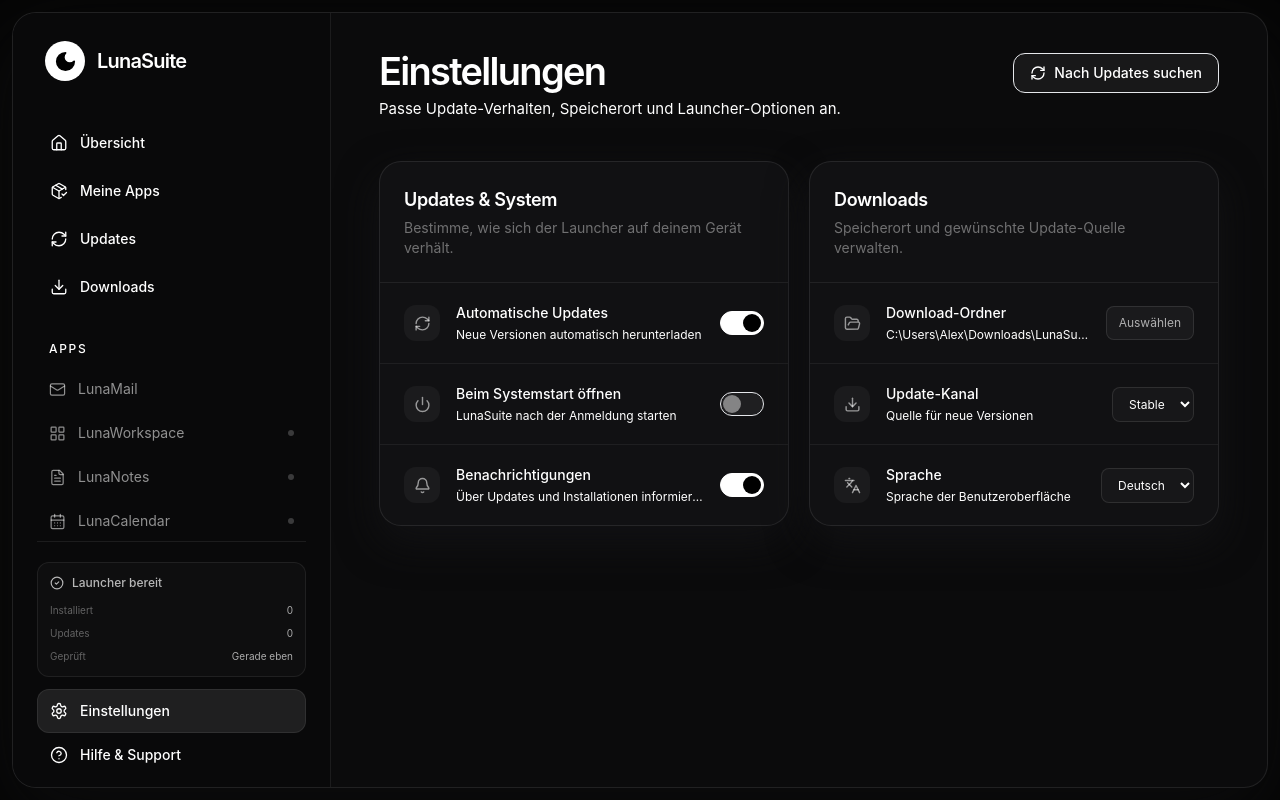
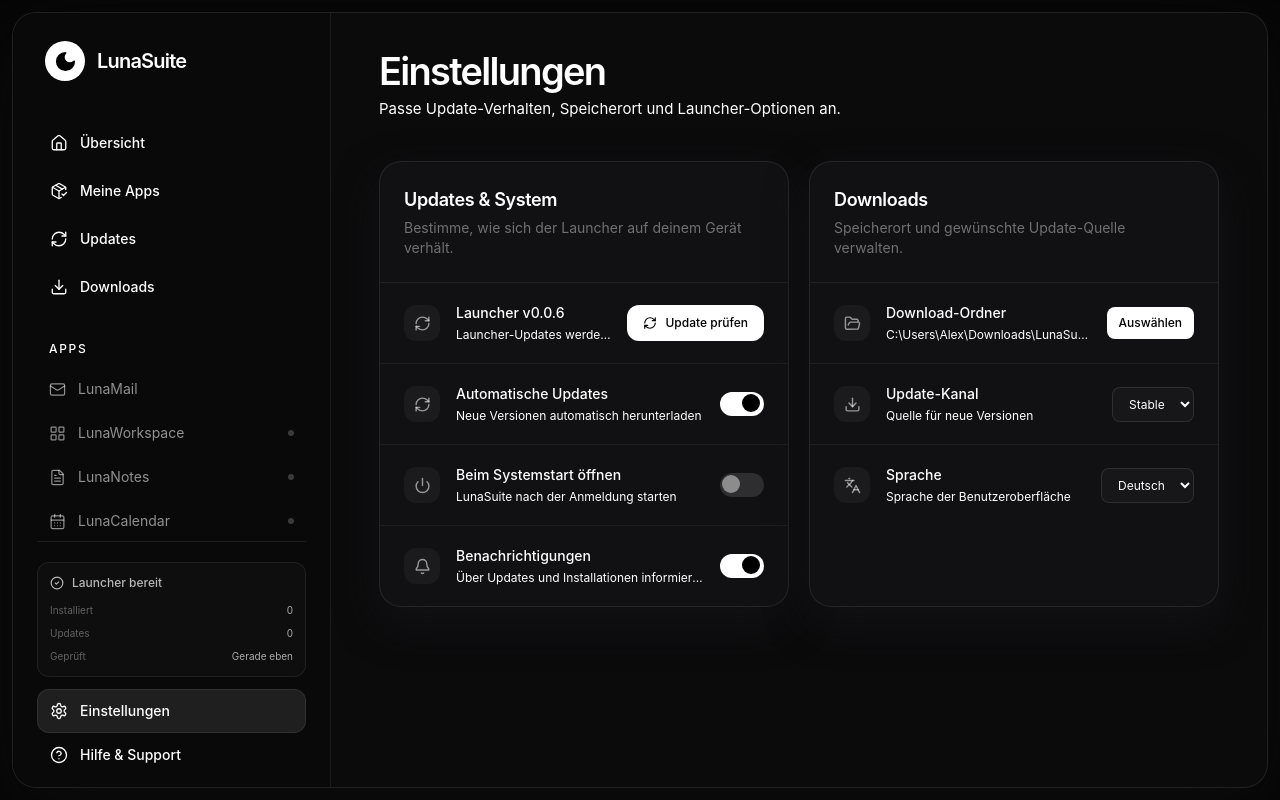
Before and after one commit to Emiciano/LunaSuite-Launcher, a React (Vite) app: page / in a window 1280 px wide. Both pictures are taken after a click on the button "Einstellungen". Built offline with nearby package versions, Linux system fonts and the light colour scheme.

Commit message:
Release LunaSuite Launcher 0.0.6

```diff
--- a/electron/main.mjs
+++ b/electron/main.mjs
@@ -157,6 +157,7 @@ app.whenReady().then(() => {
   });
   ipcMain.handle("lunasuite:check-launcher-updates", () => launcherUpdater.checkForUpdates());
   ipcMain.handle("lunasuite:download-launcher-update", () => launcherUpdater.downloadUpdate());
+  ipcMain.handle("lunasuite:get-launcher-version", () => app.getVersion());
   createWindow();
   launcherUpdater.scheduleStartupCheck();
   app.on("activate", () => {
--- a/electron/preload.cjs
+++ b/electron/preload.cjs
@@ -7,6 +7,7 @@ contextBridge.exposeInMainWorld("lunaSuite", {
   openExternal: (url) => ipcRenderer.invoke("lunasuite:open-external", url),
   checkLauncherUpdates: () => ipcRenderer.invoke("lunasuite:check-launcher-updates"),
   downloadLauncherUpdate: () => ipcRenderer.invoke("lunasuite:download-launcher-update"),
+  getLauncherVersion: () => ipcRenderer.invoke("lunasuite:get-launcher-version"),
   onLauncherUpdateStatus: (callback) => {
     const listener = (_event, status) => callback(status);
     ipcRenderer.on("lunasuite:launcher-update-status", listener);
--- a/package.json
+++ b/package.json
@@ -1,7 +1,7 @@
 {
   "name": "lunasuite-launcher",
   "private": true,
-  "version": "0.0.5",
+  "version": "0.0.6",
   "type": "module",
   "main": "electron/main.mjs",
   "scripts": {
--- a/src/App.tsx
+++ b/src/App.tsx
@@ -32,6 +32,8 @@ export default function App() {
   const [query, setQuery] = useState("");
   const [filter, setFilter] = useState<Filter>("all");
   const [checking, setChecking] = useState(false);
+  const [launcherVersion, setLauncherVersion] = useState("0.0.6");
+  const [launcherUpdateStatus, setLauncherUpdateStatus] = useState<LauncherUpdateStatus | null>(null);
   const [lastChecked, setLastChecked] = useState("Noch nicht geprüft");
   const [tasks, setTasks] = useState<InstallationTask[]>([]);
   const [toast, setToast] = useState<string | null>(null);
@@ -65,6 +67,8 @@ export default function App() {
       setApps((current) => current.map((app) => installedIds.includes(app.id) ? { ...app, installed: true, status: "installed" } : app));
     });
     void checkUpdates(false);
+    void window.lunaSuite?.getLauncherVersion().then(setLauncherVersion);
+    return window.lunaSuite?.onLauncherUpdateStatus(setLauncherUpdateStatus);
   }, []);
 
   function showToast(message: string) {
@@ -104,11 +108,16 @@ export default function App() {
     }
   }
 
-  async function checkAllUpdates() {
-    await Promise.allSettled([
-      checkUpdates(),
-      window.lunaSuite?.checkLauncherUpdates() ?? Promise.resolve()
-    ]);
+  async function checkLauncherUpdates() {
+    if (!window.lunaSuite) {
+      showToast("Launcher-Updates sind nur in der installierten Desktop-App verfügbar.");
+      return;
+    }
+    try {
+      await window.lunaSuite.checkLauncherUpdates();
+    } catch (error) {
+      showToast(`Launcher-Updateprüfung fehlgeschlagen: ${error instanceof Error ? error.message : "Unbekannter Fehler"}`);
+    }
   }
 
   function updateTask(task: InstallationTask) {
@@ -180,7 +189,7 @@ export default function App() {
               checking={checking}
               progress={tasks.find((task) => task.appId === activeApp.id)?.progress}
               onBack={() => setActiveAppId(null)}
-              onCheck={() => void checkAllUpdates()}
+              onCheck={() => void checkUpdates()}
               onAction={handleAppAction}
               onOpenRepository={(url) => void window.lunaSuite?.openExternal(url)}
             />
@@ -191,9 +200,10 @@ export default function App() {
                 subtitle={copy.subtitle}
                 query={query}
                 showSearch={showAppGrid}
+                showUpdateButton={activePage === "updates"}
                 checking={checking}
                 onQueryChange={setQuery}
-                onCheckUpdates={() => void checkAllUpdates()}
+                onCheckUpdates={() => void checkUpdates()}
                 onOpenMenu={() => setMenuOpen(true)}
               />
 
@@ -213,13 +223,21 @@ export default function App() {
                     {filteredApps.map((app) => <AppCard key={app.id} app={app} progress={tasks.find((task) => task.appId === app.id)?.progress} onAction={handleAppAction} />)}
                   </div>
                   {filteredApps.length === 0 ? <div className="mt-4 rounded-2xl border border-dashed border-white/10 px-6 py-14 text-center text-sm text-white/38">Keine Apps für diesen Filter gefunden.</div> : null}
-                  <div className="mt-8"><UpdatePanel apps={apps} checking={checking} lastChecked={lastChecked} onCheckUpdates={() => void checkAllUpdates()} onOpenReleaseNotes={() => setReleaseNotesOpen(true)} /></div>
                 </>
               ) : null}
 
-              {activePage === "updates" ? <UpdatePanel apps={apps} checking={checking} lastChecked={lastChecked} onCheckUpdates={() => void checkAllUpdates()} onOpenReleaseNotes={() => setReleaseNotesOpen(true)} /> : null}
+              {activePage === "updates" ? <UpdatePanel apps={apps} checking={checking} lastChecked={lastChecked} onCheckUpdates={() => void checkUpdates()} onOpenReleaseNotes={() => setReleaseNotesOpen(true)} /> : null}
               {activePage === "downloads" ? <DownloadManager tasks={tasks} /> : null}
-              {activePage === "settings" ? <SettingsPanel settings={settings} onChange={setSettings} onToast={showToast} /> : null}
+              {activePage === "settings" ? (
+                <SettingsPanel
+                  settings={settings}
+                  launcherVersion={launcherVersion}
+                  launcherUpdateStatus={launcherUpdateStatus}
+                  onChange={setSettings}
+                  onCheckLauncherUpdates={() => void checkLauncherUpdates()}
+                  onToast={showToast}
+                />
+              ) : null}
               {activePage === "support" ? <SupportView /> : null}
             </>
           )}
--- a/src/components/Header.tsx
+++ b/src/components/Header.tsx
@@ -6,6 +6,7 @@ type Props = {
   subtitle: string;
   query: string;
   showSearch?: boolean;
+  showUpdateButton?: boolean;
   checking: boolean;
   onQueryChange: (value: string) => void;
   onCheckUpdates: () => void;
@@ -17,6 +18,7 @@ export function Header({
   subtitle,
   query,
   showSearch = true,
+  showUpdateButton = false,
   checking,
   onQueryChange,
   onCheckUpdates,
@@ -50,6 +52,7 @@ export function Header({
             />
           </label>
         ) : null}
+        {showUpdateButton ? (
           <LauncherButton
             variant="secondary"
             icon={<RefreshCw size={16} className={checking ? "animate-spin" : ""} />}
@@ -58,6 +61,7 @@ export function Header({
           >
             {checking ? "Wird geprüft" : "Nach Updates suchen"}
           </LauncherButton>
+        ) : null}
       </div>
     </header>
   );
--- a/src/components/LauncherButton.tsx
+++ b/src/components/LauncherButton.tsx
@@ -8,14 +8,14 @@ type Props = ButtonHTMLAttributes<HTMLButtonElement> & {
 
 export function LauncherButton({ children, icon, variant = "secondary", className = "", ...props }: Props) {
   const styles = {
-    primary: "border-white bg-white text-black hover:bg-white/88",
-    secondary: "border-white/12 bg-white/[0.055] text-white hover:bg-white/[0.09]",
-    ghost: "border-transparent bg-transparent text-white/60 hover:bg-white/[0.055] hover:text-white"
+    primary: "bg-white text-black hover:bg-white/88",
+    secondary: "bg-white text-black hover:bg-white/88",
+    ghost: "bg-white text-black hover:bg-white/88"
   };
 
   return (
     <button
-      className={`inline-flex h-10 items-center justify-center gap-2 rounded-xl border px-4 text-sm font-medium transition disabled:cursor-not-allowed disabled:border-white/[0.05] disabled:bg-white/[0.025] disabled:text-white/25 ${styles[variant]} ${className}`}
+      className={`inline-flex h-10 items-center justify-center gap-2 rounded-xl px-4 text-sm font-medium transition disabled:cursor-not-allowed disabled:bg-white/[0.06] disabled:text-white/25 ${styles[variant]} ${className}`}
       {...props}
     >
       {icon}
--- a/src/components/SettingsPanel.tsx
+++ b/src/components/SettingsPanel.tsx
@@ -1,5 +1,6 @@
 import { Bell, Download, FolderOpen, Languages, Power, RefreshCw } from "lucide-react";
 import type { ReleaseChannel } from "../data/apps";
+import { LauncherButton } from "./LauncherButton";
 
 export type LauncherSettings = {
   automaticUpdates: boolean;
@@ -12,11 +13,21 @@ export type LauncherSettings = {
 
 type Props = {
   settings: LauncherSettings;
+  launcherVersion: string;
+  launcherUpdateStatus: LauncherUpdateStatus | null;
   onChange: (settings: LauncherSettings) => void;
+  onCheckLauncherUpdates: () => void;
   onToast: (message: string) => void;
 };
 
-export function SettingsPanel({ settings, onChange, onToast }: Props) {
+export function SettingsPanel({
+  settings,
+  launcherVersion,
+  launcherUpdateStatus,
+  onChange,
+  onCheckLauncherUpdates,
+  onToast
+}: Props) {
   function toggle(key: "automaticUpdates" | "launchOnStartup" | "notifications") {
     onChange({ ...settings, [key]: !settings[key] });
   }
@@ -24,6 +35,20 @@ export function SettingsPanel({ settings, onChange, onToast }: Props) {
   return (
     <div className="grid gap-5 xl:grid-cols-[1fr_1fr]">
       <SettingsGroup title="Updates & System" description="Bestimme, wie sich der Launcher auf deinem Gerät verhält.">
+        <SettingRow
+          icon={RefreshCw}
+          title={`Launcher v${launcherVersion}`}
+          description={getLauncherUpdateText(launcherUpdateStatus)}
+        >
+          <LauncherButton
+            className="h-9 px-3 text-xs"
+            icon={<RefreshCw size={14} className={launcherUpdateStatus?.status === "checking" ? "animate-spin" : ""} />}
+            onClick={onCheckLauncherUpdates}
+            disabled={launcherUpdateStatus?.status === "checking" || launcherUpdateStatus?.status === "downloading"}
+          >
+            Update prüfen
+          </LauncherButton>
+        </SettingRow>
         <SettingRow icon={RefreshCw} title="Automatische Updates" description="Neue Versionen automatisch herunterladen">
           <Toggle checked={settings.automaticUpdates} onClick={() => toggle("automaticUpdates")} />
         </SettingRow>
@@ -38,7 +63,7 @@ export function SettingsPanel({ settings, onChange, onToast }: Props) {
       <SettingsGroup title="Downloads" description="Speicherort und gewünschte Update-Quelle verwalten.">
         <SettingRow icon={FolderOpen} title="Download-Ordner" description={settings.downloadFolder}>
           <button
-            className="rounded-lg border border-white/10 bg-white/[0.04] px-3 py-2 text-xs text-white/65 hover:bg-white/[0.08]"
+            className="rounded-lg bg-white px-3 py-2 text-xs font-medium text-black hover:bg-white/88"
             onClick={() => onToast("Ordnerauswahl wird später mit dem Desktop-Dateidialog verbunden.")}
           >
             Auswählen
@@ -109,7 +134,7 @@ function SettingRow({
 function Toggle({ checked, onClick }: { checked: boolean; onClick: () => void }) {
   return (
     <button
-      className={`relative h-6 w-11 rounded-full border transition ${checked ? "border-white bg-white" : "border-white/12 bg-white/[0.06]"}`}
+      className={`relative h-6 w-11 rounded-full transition ${checked ? "bg-white" : "bg-white/[0.12]"}`}
       onClick={onClick}
       aria-pressed={checked}
     >
@@ -117,3 +142,13 @@ function Toggle({ checked, onClick }: { checked: boolean; onClick: () => void })
     </button>
   );
 }
+
+function getLauncherUpdateText(status: LauncherUpdateStatus | null) {
+  if (!status) return "Launcher-Updates werden hier verwaltet";
+  if (status.status === "checking") return "Neue Version wird gesucht";
+  if (status.status === "available") return `Version ${status.version} ist verfügbar`;
+  if (status.status === "not-available") return "Installierte Version ist aktuell";
+  if (status.status === "downloading") return `Download läuft: ${Math.round(status.percent)} %`;
+  if (status.status === "downloaded") return `Version ${status.version} ist installationsbereit`;
+  return `Updateprüfung fehlgeschlagen: ${status.message}`;
+}
--- a/src/data/apps.ts
+++ b/src/data/apps.ts
@@ -13,6 +13,7 @@ export type {
 
 export const updateHistory = [
   { version: "LunaMail v0.9.47", note: "Aktuell veröffentlichte stabile Version", date: "13. Juni 2026" },
+  { version: "Launcher v0.0.6", note: "Reduzierte Übersicht und Updateverwaltung in den Einstellungen", date: "13. Juni 2026" },
   { version: "Launcher v0.0.5", note: "In-App-Updates für den Launcher", date: "13. Juni 2026" },
   { version: "Launcher v0.0.4", note: "App Registry, Installations- und Update-Services", date: "13. Juni 2026" }
 ];
--- a/src/electron.d.ts
+++ b/src/electron.d.ts
@@ -25,6 +25,7 @@ interface Window {
     openExternal(url: string): Promise<void>;
     checkLauncherUpdates(): Promise<unknown>;
     downloadLauncherUpdate(): Promise<unknown>;
+    getLauncherVersion(): Promise<string>;
     onLauncherUpdateStatus(callback: (status: LauncherUpdateStatus) => void): () => void;
   };
 }
--- a/src/styles.css
+++ b/src/styles.css
@@ -14,6 +14,11 @@
 
 * {
   box-sizing: border-box;
+  scrollbar-width: none;
+}
+
+*::-webkit-scrollbar {
+  display: none;
 }
 
 html {
@@ -34,22 +39,6 @@ body {
   overflow: hidden;
 }
 
-.content-scroll {
-  scrollbar-width: thin;
-  scrollbar-color: rgba(255, 255, 255, 0.18) transparent;
-}
-
-.content-scroll::-webkit-scrollbar {
-  width: 10px;
-}
-
-.content-scroll::-webkit-scrollbar-thumb {
-  border: 3px solid transparent;
-  border-radius: 999px;
-  background: rgba(255, 255, 255, 0.18);
-  background-clip: padding-box;
-}
-
 button,
 input,
 select {
@@ -58,6 +47,13 @@ select {
 
 button {
   color: inherit;
+  outline: none;
+}
+
+button:focus,
+button:focus-visible {
+  outline: none;
+  box-shadow: none;
 }
 
 .scrollbar-hidden {
```
Also changed, not shown: 1 other file (tests, documents, lock files or other folders). Lines whose indentation alone changed are shown as unchanged.
